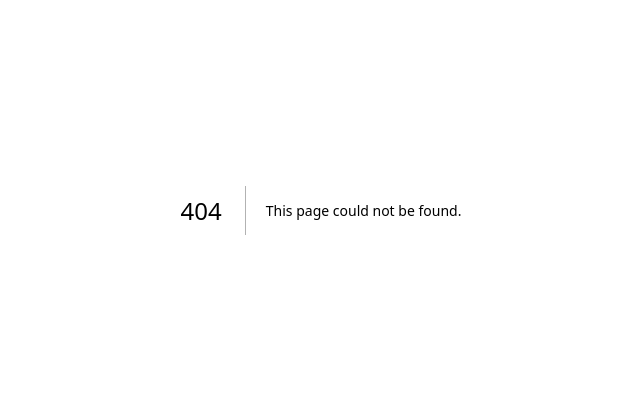
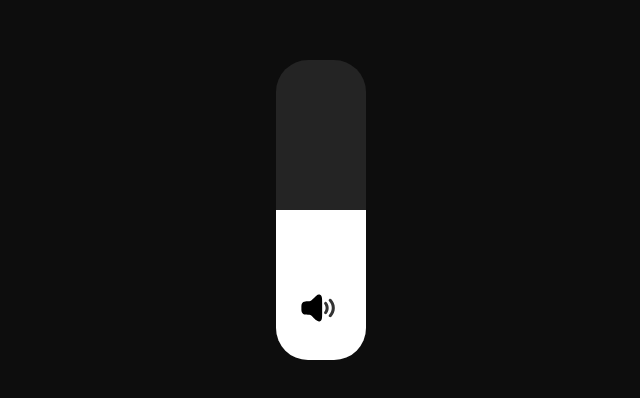
Before and after one commit to mosco98/playground, a Next.js app: page /apple-controls in a window 1280 px wide. Before the commit this address had no page. Shown: the part 190-588 px from the top of the page, without its empty margins (319-959 px from the left). Built offline with nearby package versions, Linux system fonts and the light colour scheme.

Commit message:
added apple-controls

```diff
--- a/package.json
+++ b/package.json
@@ -9,6 +9,7 @@
     "lint": "next lint"
   },
   "dependencies": {
+    "@radix-ui/react-slider": "^1.2.0",
     "@radix-ui/react-tooltip": "^1.1.2",
     "class-variance-authority": "^0.7.0",
     "clsx": "^2.1.1",
--- /dev/null
+++ b/src/app/apple-controls/page.tsx
@@ -0,0 +1,169 @@
+"use client";
+
+import * as Slider from "@radix-ui/react-slider";
+import {
+  animate,
+  motion,
+  useMotionValue,
+  useMotionValueEvent,
+  useTransform
+} from "framer-motion";
+import { ElementRef, useRef, useState } from "react";
+
+const decay = (value: number, max: number) => {
+  const entry = value / max;
+  const sigmoid = 2 / (1 + Math.exp(-entry)) - 1;
+
+  return sigmoid * max;
+};
+
+const AppleControlsPage = () => {
+  const [volume, setVolume] = useState(50);
+  const [region, setRegion] = useState<"top" | "middle" | "bottom">("middle");
+
+  const sliderRef = useRef<ElementRef<typeof Slider.Root>>(null);
+
+  const clientY = useMotionValue(0);
+  const overflow = useMotionValue(0);
+
+  useMotionValueEvent(clientY, "change", (latest) => {
+    if (sliderRef.current) {
+      const { top, bottom } = sliderRef.current.getBoundingClientRect();
+
+      let newOverflow;
+
+      if (latest < top) {
+        setRegion("top");
+        newOverflow = top - latest;
+      } else if (latest > bottom) {
+        setRegion("bottom");
+        newOverflow = latest - bottom;
+      } else {
+        setRegion("middle");
+        newOverflow = 0;
+      }
+
+      overflow.jump(decay(newOverflow!, 50));
+    }
+  });
+
+  return (
+    <div className="h-screen grid place-content-center">
+      <div>
+        <motion.div className="h-[300px] w-[90px]">
+          <Slider.Root
+            value={[volume]}
+            onValueChange={([value]) => setVolume(value)}
+            orientation="vertical"
+            onPointerMove={(e) => {
+              if (e.buttons > 0) {
+                clientY.set(e.clientY);
+              }
+            }}
+            onLostPointerCapture={() => {
+              animate(overflow, 0, {
+                type: "spring",
+                bounce: 0.5,
+                duration: 0.8
+              });
+            }}
+            className="cursor-grab"
+            ref={sliderRef}
+          >
+            <motion.div
+              style={{
+                scaleY: useTransform(() => {
+                  if (sliderRef.current) {
+                    const { height: sliderHeight } =
+                      sliderRef.current.getBoundingClientRect();
+
+                    return (sliderHeight + overflow.get()) / sliderHeight;
+                  }
+                }),
+                transformOrigin: region === "top" ? "bottom" : "top",
+                borderRadius: "32px"
+              }}
+              className="h-full w-full overflow-hidden"
+            >
+              <Slider.Track className="relative h-full w-full bg-[#242424] flex">
+                <Slider.Range className="absolute h-full w-full bg-white" />
+
+                <div className="relative z-50 w-fit mx-auto self-end mb-8">
+                  <svg
+                    width={40}
+                    height={28}
+                    viewBox="0 0 22 22"
+                    fill="none"
+                    xmlns="http://www.w3.org/2000/svg"
+                    className="absolute top-1/2 -translate-y-1/2 -left-1.5 rotate-2"
+                  >
+                    <path
+                      fillRule="evenodd"
+                      clipRule="evenodd"
+                      d="M0.292891 0.292891C0.683421 -0.0976303 1.31658 -0.0976303 1.70711 0.292891L21.7071 20.2929C22.0976 20.6834 22.0976 21.3166 21.7071 21.7071C21.3166 22.0976 20.6834 22.0976 20.2929 21.7071L0.292891 1.70711C-0.0976303 1.31658 -0.0976303 0.683421 0.292891 0.292891Z"
+                      fill="black"
+                      mask="url(#pathMask)"
+                    />
+
+                    <mask id="pathMask">
+                      <motion.rect
+                        x="0"
+                        y="0"
+                        width="0"
+                        height="40"
+                        fill="white"
+                        initial={{ width: volume === 0 ? 40 : 0 }}
+                        animate={{ width: volume === 0 ? 40 : 0 }}
+                        transition={{ ease: "easeInOut", duration: 0.3 }}
+                      />
+                    </mask>
+                  </svg>
+
+                  <svg
+                    viewBox="0 0 26 18"
+                    fill="none"
+                    xmlns="http://www.w3.org/2000/svg"
+                    className="w-10 h-10"
+                  >
+                    <path
+                      d="M9.9916 0.975603C10.6784 0.448013 11.4957 0.0195728 12.367 0.388083C13.2302 0.753183 13.5076 1.63267 13.6274 2.49785C13.7502 3.38459 13.7502 4.60557 13.7502 6.12365V11.8794C13.7502 13.3975 13.7502 14.6185 13.6274 15.5052C13.5076 16.3704 13.2302 17.2499 12.367 17.615C11.4957 17.9835 10.6784 17.5551 9.9916 17.0275C9.2892 16.488 8.3966 15.5765 7.34667 14.5044C6.80721 13.9535 6.44921 13.6873 6.08663 13.5374C5.72221 13.3868 5.27914 13.3229 4.50619 13.3229C3.83768 13.3229 3.23963 13.3229 2.78679 13.2758C2.31184 13.2265 1.87088 13.1191 1.47421 12.8485C0.718399 12.3328 0.429169 11.5777 0.319569 10.8838C0.237849 10.3663 0.247229 9.7981 0.254789 9.3405V8.6626C0.247229 8.205 0.237849 7.6368 0.319569 7.1193C0.429169 6.42536 0.718399 5.67029 1.47421 5.15462C1.87088 4.88398 2.31184 4.77657 2.78679 4.72723C3.23963 4.68019 3.83768 4.68021 4.50619 4.68023C5.27914 4.68023 5.72221 4.61628 6.08663 4.46563C6.44922 4.31574 6.80717 4.04954 7.34663 3.49869C8.39658 2.42655 9.2892 1.51511 9.9916 0.975603Z"
+                      fill="black"
+                    />
+                    <motion.path
+                      initial={{ opacity: volume > 0 ? 1 : 0 }}
+                      animate={{ opacity: volume > 0 ? 1 : 0 }}
+                      fillRule="evenodd"
+                      clipRule="evenodd"
+                      d="M15.3935 5.20504C15.8325 4.87003 16.4601 4.95439 16.7951 5.39347C17.5519 6.38539 18.0001 7.6418 18.0001 9.0001C18.0001 10.3583 17.5519 11.6147 16.7951 12.6066C16.4601 13.0457 15.8325 13.1301 15.3935 12.7951C14.9544 12.4601 14.87 11.8325 15.205 11.3935C15.699 10.746 16.0001 9.9149 16.0001 9.0001C16.0001 8.0852 15.699 7.2541 15.205 6.60664C14.87 6.16756 14.9544 5.54004 15.3935 5.20504Z"
+                      className="fill-black/80"
+                    />
+                    <motion.path
+                      initial={{ opacity: volume > 30 ? 1 : 0 }}
+                      animate={{ opacity: volume > 30 ? 1 : 0 }}
+                      fillRule="evenodd"
+                      clipRule="evenodd"
+                      d="M18.3247 3.26245C18.7321 2.8895 19.3646 2.91738 19.7376 3.32472C21.1408 4.8573 22 6.83247 22 9C22 11.1675 21.1408 13.1427 19.7376 14.6753C19.3646 15.0826 18.7321 15.1105 18.3247 14.7376C17.9174 14.3646 17.8895 13.7321 18.2625 13.3247C19.3609 12.125 20 10.621 20 9C20 7.379 19.3609 5.87497 18.2625 4.6753C17.8895 4.26796 17.9174 3.63541 18.3247 3.26245Z"
+                      className="fill-black/80"
+                    />
+                    <motion.path
+                      initial={{ opacity: volume === 100 ? 1 : 0 }}
+                      animate={{ opacity: volume === 100 ? 1 : 0 }}
+                      fillRule="evenodd"
+                      clipRule="evenodd"
+                      d="M21.4059 1.34993C21.9151 0.852666 22.7057 0.889839 23.172 1.43296C24.926 3.4764 26 6.10996 26 9C26 11.89 24.926 14.5236 23.172 16.5671C22.7057 17.1101 21.9151 17.1473 21.4059 16.6501C20.8967 16.1528 20.8619 15.3095 21.3281 14.7663C22.7011 13.1667 23.5 11.1613 23.5 9C23.5 6.83867 22.7011 4.83329 21.3281 3.23373C20.8619 2.69061 20.8967 1.84721 21.4059 1.34993Z"
+                      className="fill-black/80"
+                    />
+                  </svg>
+                </div>
+              </Slider.Track>
+            </motion.div>
+
+            <Slider.Thumb />
+          </Slider.Root>
+        </motion.div>
+      </div>
+    </div>
+  );
+};
+
+export default AppleControlsPage;
```
Also changed, not shown: 2 other files (tests, documents, lock files or other folders).
